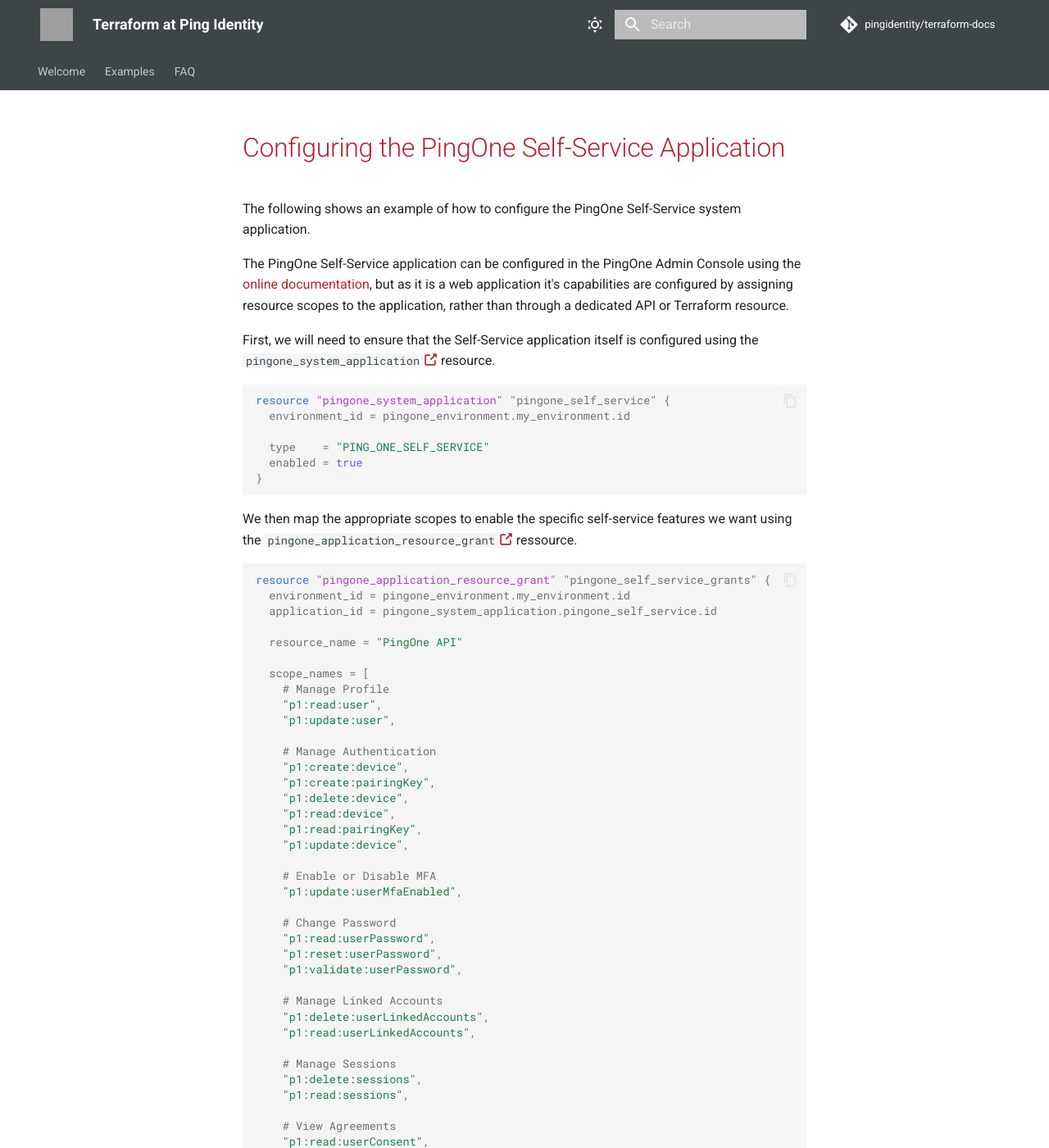
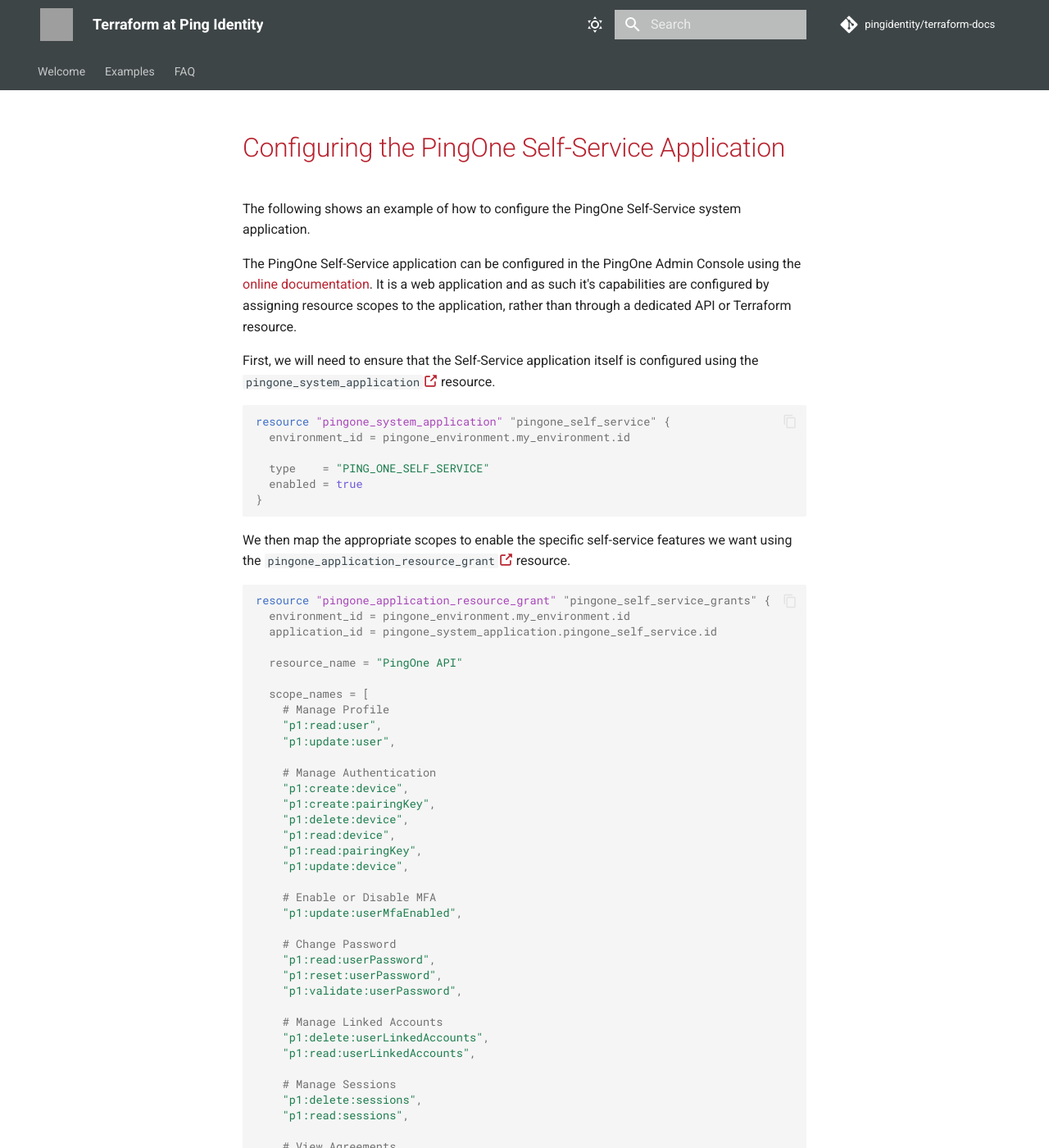
Before and after one commit to pingidentity/terraform-docs, an MkDocs documentation site: the page built from docs/examples/pingone/configuring-the-pingone-self-service-application.md, in a window 1280 px wide and 1400 px high. Shown: the whole window at 82% size. Built offline with MkDocs 1.6.1 and Material for MkDocs 9.7.7, drawn with Linux system fonts in a browser that asks for light colours; comment, search, counter and statistics services are not loaded; some of the changed text lies outside the part shown; grey boxes are pictures that could not be loaded.

Commit message:
Adjust example documentation

````diff
--- a/docs/examples/pingone/configuring-the-pingone-self-service-application.md
+++ b/docs/examples/pingone/configuring-the-pingone-self-service-application.md
@@ -2,7 +2,7 @@
 
 The following shows an example of how to configure the PingOne Self-Service system application.
 
-The PingOne Self-Service application can be configured in the PingOne Admin Console using the [online documentation](https://docs.pingidentity.com/r/en-us/pingone/p1_c_self_service), but as it is a web application it's capabilities are configured by assigning resource scopes to the application, rather than through a dedicated API or Terraform resource.
+The PingOne Self-Service application can be configured in the PingOne Admin Console using the [online documentation](https://docs.pingidentity.com/r/en-us/pingone/p1_c_self_service).  It is a web application and as such it's capabilities are configured by assigning resource scopes to the application, rather than through a dedicated API or Terraform resource.
 
 First, we will need to ensure that the Self-Service application itself is configured using the `pingone_system_application`<a href="https://registry.terraform.io/providers/pingidentity/pingone/latest/docs/resources/system_application" target="_blank">:octicons-link-external-16:</a> resource.
 ``` terraform
@@ -14,7 +14,7 @@ resource "pingone_system_application" "pingone_self_service" {
 }
 ```
 
-We then map the appropriate scopes to enable the specific self-service features we want using the `pingone_application_resource_grant`<a href="https://registry.terraform.io/providers/pingidentity/pingone/latest/docs/resources/application_resource_grant" target="_blank">:octicons-link-external-16:</a> ressource.
+We then map the appropriate scopes to enable the specific self-service features we want using the `pingone_application_resource_grant`<a href="https://registry.terraform.io/providers/pingidentity/pingone/latest/docs/resources/application_resource_grant" target="_blank">:octicons-link-external-16:</a> resource.
 ``` terraform
 resource "pingone_application_resource_grant" "pingone_self_service_grants" {
   environment_id = pingone_environment.my_environment.id
````
Also changed, not shown: other parts of docs/examples/pingone/configuring-the-pingone-self-service-application.md (+2 -0 lines).
